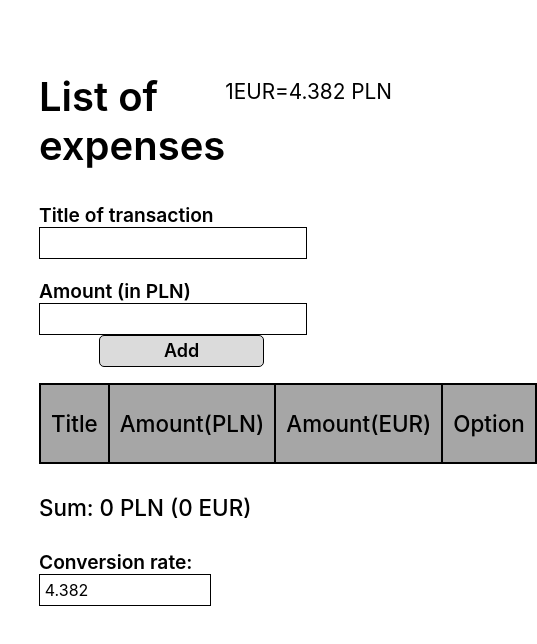
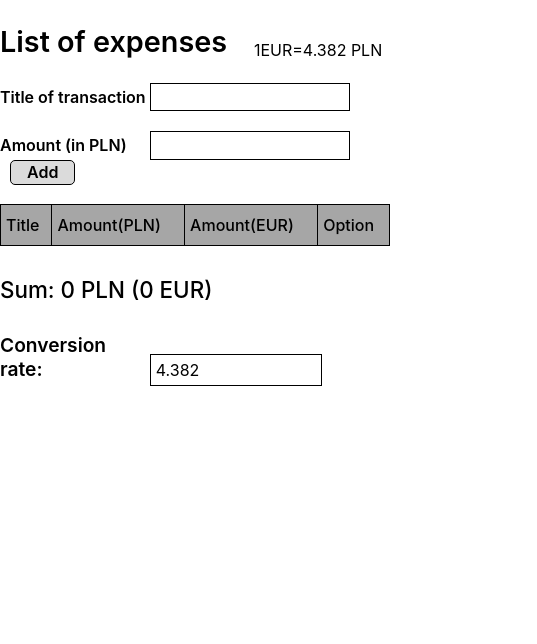
Before and after one commit to wojtek2137/Playbook-task, a React (Create React App) app: page / in a window 390 px wide. Shown: the top 644 px of the page, 537 px wide, since content can reach past the window. Built offline with nearby package versions, Linux system fonts and the light colour scheme.

Commit message:
adding a little  responsivennes to the app

```diff
--- a/src/components/ExpenseForm.tsx
+++ b/src/components/ExpenseForm.tsx
@@ -11,6 +11,10 @@ const Label = styled.label`
   width: 200px;
   font-weight: 600;
   font-size: 1.2rem;
+  @media (max-width: 992px) {
+    width: 150px;
+    font-size: 1rem;
+  }
 `;
 const Input = styled.input<inputProps>`
   font: inherit;
@@ -24,6 +28,10 @@ const Input = styled.input<inputProps>`
     outline: none;
     border-color: ${(props) => (props.isInvalid ? "#ff8800" : "#ccc")};
     background-color: ${(props) => (props.isInvalid ? "#fbe8d2" : "#ccc")};
+  }
+  @media (max-width: 992px) {
+    width: 12rem;
+    padding: 0.2rem;
   }
 `;
 const Button = styled.button`
@@ -41,6 +49,11 @@ const Button = styled.button`
   &:active {
     background-color: #3c3b3d15;
     border-color: #3c3b3d15;
+  }
+  @media (max-width: 992px) {
+    font-size: medium;
+    padding: 0.1rem 1rem;
+    margin-left: 10px;
   }
 `;
 
@@ -70,7 +83,11 @@ const ExpenseForm: React.FC<{
             onBlur={props.titleBlur}
           />
         </div>
-        <div className={css({ marginTop: "20px" })}>
+        <div
+          className={css({
+            marginTop: "20px",
+          })}
+        >
           <Label htmlFor="amount">Amount (in PLN)</Label>
           <Input
             isInvalid={props.inputsInvalid}
--- a/src/components/ExpensesTable.tsx
+++ b/src/components/ExpensesTable.tsx
@@ -21,6 +21,16 @@ const Table = styled.table`
   }
   tbody tr:nth-of-type(even) {
     background-color: rgba(151, 151, 151, 0.253);
+  }
+  @media (max-width: 992px) {
+    th,
+    td {
+      border: 1px solid #000;
+      padding: 10px 5px;
+      font-size: 1rem;
+      font-weight: 500;
+      text-align: start;
+    }
   }
 `;
 const ExpensesTable: React.FC = () => {
--- a/src/components/MainPage.tsx
+++ b/src/components/MainPage.tsx
@@ -8,6 +8,9 @@ import styled from "@emotion/styled";
 const ContainerWrapper = styled.section`
   margin: auto;
   padding: 10%;
+  @media (max-width: 992px) {
+    padding: 0;
+  }
 `;
 
 const HeaderWrapper = styled.div`
@@ -29,6 +32,16 @@ const HeaderWrapper = styled.div`
     margin-top: 40px;
     white-space: nowrap;
   }
+  @media (max-width: 992px) {
+    h1{
+    font-size:1.8em;
+  }
+  p {
+
+    font-size: 1em;
+    margin-right: 2%;
+  }
+
 `;
 
 const H4 = styled.h4`
@@ -37,9 +50,10 @@ const H4 = styled.h4`
 `;
 const ConversionWrapper = styled.div`
   label {
+    display: inline-block;
     font-weight: 600;
     font-size: 1.2rem;
-    margin-right: 0.5rem;
+    width: 150px;
   }
   input {
     font: inherit;
```
